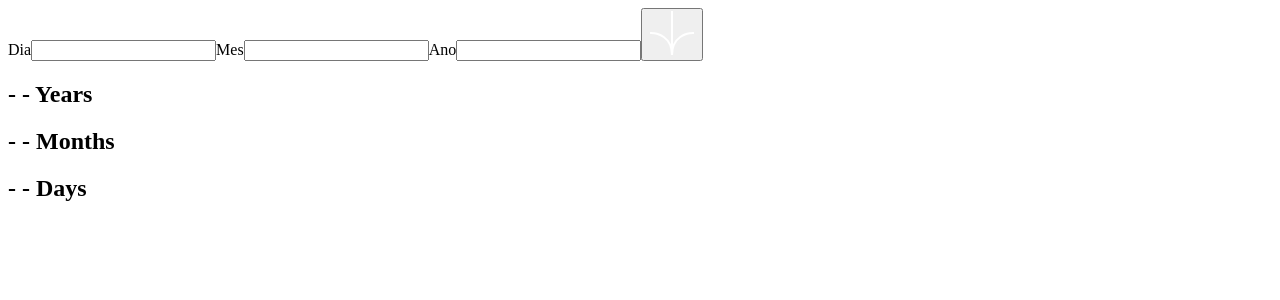
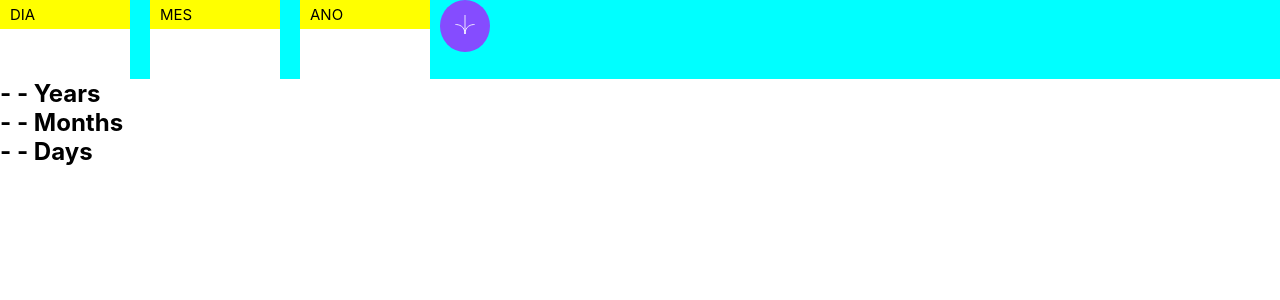
Before and after one commit to vitorhub/age-calculator-app, a Next.js app: page / in a window 1280 px wide. Shown: the top 300 px of the page. Built offline with nearby package versions, Linux system fonts and the light colour scheme.

Commit message:
Styling input fields

```diff
--- a/src/app/functions/validateDate.ts
+++ b/src/app/functions/validateDate.ts
@@ -14,18 +14,18 @@ export default function valDate(dateString: string) {
     var ano = parseInt(parts[2], 10);
 
     if (ano < 1923 || ano > 2023 || isNaN(ano)) {
-        array[2] = "Max 100 ou invalido";
+        array[2] = "Invalid year";
     } else {
         array[2] = "OK";
     }
 
     if (mes < 1 || mes > 12 || isNaN(mes)) {
-        array[1] = "L24 mes invalido"
+        array[1] = "Invalid month"
     } else {
         array[1] = "OK"
     }
     if (dia < 1 || isNaN(dia)) {
-        array[0] = "L27 dia invalido"
+        array[0] = "Dia invalido"
     } else {
         switch (mes) {
             case 1: case 3: case 5: case 7:
@@ -34,18 +34,18 @@ export default function valDate(dateString: string) {
                     resposta = "Data válida mes com 31 dias";
                     array[0] = "OK";
                 } else {
-                    resposta = "L:36 Max day 31";
-                    array[0] = "L:37 Max day 31";
+                    resposta = "Max day 31";
+                    array[0] = "Max day 31";
                 }
                 break;
             case 4: case 6:
             case 9: case 11:
                 if (dia <= 30) {
-                    resposta = "L:30 Data válida";
+                    resposta = "Data válida";
                     array[0] = "OK";
                 } else {
-                    resposta = "L:43 Max day 30";
-                    array[0] = "L:44 Max day 30";
+                    resposta = "Max day 30";
+                    array[0] = "Max day 30";
                 }
                 break;
             case 2:
@@ -54,8 +54,8 @@ export default function valDate(dateString: string) {
                         resposta = "Data válida é bisexto";
                         array[0] = "OK";
                     } else {
-                        resposta = "L:52 Max day 29";
-                        array[0] = "L:53 Max day 29";
+                        resposta = "Max day 29";
+                        array[0] = "Max day 29";
                     }
                 }
                 else {
@@ -63,8 +63,8 @@ export default function valDate(dateString: string) {
                         resposta = "Data válida ano comum";
                         array[0] = "OK";
                     } else {
-                        resposta = "L:59 Max day 28";
-                        array[0] = "L:60 Max day 28";
+                        resposta = "Max day 28";
+                        array[0] = "Max day 28";
                     }
                 }
         }
--- a/src/app/globals.css
+++ b/src/app/globals.css
@@ -1,3 +1,29 @@
-*{
+* {
+    margin: 0;
+    padding: 0;
+    border: 0;
+    text-decoration: none;
+    box-sizing: border-box;
+    font-family: 'Inter', sans-serif;
+  }
 
-}
+  ul,
+  ol,
+  li {
+    list-style: none;
+    list-style-type: none;
+  }
+
+  a {
+    text-decoration: none;
+  }
+
+  html {
+    scroll-behavior: smooth;
+  }
+
+  body {
+    width: 100%;
+  }
+
+  /* fim modelo reset */
--- a/src/app/page.module.css
+++ b/src/app/page.module.css
@@ -1,7 +1,55 @@
+#mainForm{
+  display: flex;
+  background-color: aqua;
+  gap: 10px;
+}
+#mainForm div label{
+  padding: 5px 10px;
+  text-transform: uppercase;
+  font-size: 15px;
+}
+.campos{
+  display: flex;
+  gap: 20px;
+}
+.campos div{
+  display: flex;
+  flex-direction: column;
+  background-color: yellow;
+}
+.campos div input{
+  height: 50px;
+  width: 130px;
+  padding: 5px 10px;
+  outline: none;
+  font-size: 30px;
+  font-weight: bolder;
+  color: #909394;
+}
+
+.campos div div{
+  padding: 5px 10px;
+  font-size: 15px;
+  color: #FF5757;
+}
+.campos div input[type=number]::-webkit-inner-spin-button {
+    -webkit-appearance: none;
+
+}
+.campos div input[type=number] {
+   -moz-appearance: textfield;
+   appearance: textfield;
+}
+
+
 .arrow{
-  color: red;
-  fill: red;
+  background-color: #854CFF;
+  border: none;
+  width: 20px;
 }
 .botao{
-  background-color: red;
+  background-color: #854CFF;
+  padding: 15px;
+  border-radius: 50%;
+  align-self: flex-start;
 }
--- a/src/app/page.tsx
+++ b/src/app/page.tsx
@@ -1,29 +1,28 @@
 "use client"
-import Image from 'next/image'
-import arrow from '/icon-arrow.svg'
-import './page.module.css'
+import './globals.css'
+import styles from './page.module.css'
 import React, { useState } from 'react';
 import { Formik, Form, Field, ErrorMessage } from 'formik';
 import valDate from './functions/validateDate';
 
 export default function Home() {
-  const [anos , setAnos ] = useState<string | number>("- -");
-  const [meses , setMeses ] = useState<string | number>("- -");
-  const [dias , setDias ] = useState<string | number>("- -");
-  const [d, setD] = useState<number| string>(0)
-  const [m, setM] = useState<number| string>(0)
-  const [a, setA] = useState<number| string>(0)
+  const [anos, setAnos] = useState<string | number>("- -");
+  const [meses, setMeses] = useState<string | number>("- -");
+  const [dias, setDias] = useState<string | number>("- -");
+  const [d, setD] = useState<number | string>(0)
+  const [m, setM] = useState<number | string>(0)
+  const [a, setA] = useState<number | string>(0)
 
-  function exibeResult(dia:any, mes:any, ano:any){
+  function exibeResult(dia: any, mes: any, ano: any) {
     const hoje = new Date();
     const antesYear = ano;
     const currentYear = hoje.getFullYear();
     const today = hoje.getDate();
     const antesMonth = mes // 08
-    const currentMonth = hoje.getMonth()+1
+    const currentMonth = hoje.getMonth() + 1
 
-    let calcmes = +(currentMonth+(12*currentYear))-(antesMonth+(12*antesYear));
-    let anos =  Math.trunc( calcmes / 12 )
+    let calcmes = +(currentMonth + (12 * currentYear)) - (antesMonth + (12 * antesYear));
+    let anos = Math.trunc(calcmes / 12)
     let meses = calcmes - (anos * 12)
     let dias = today
     setAnos(anos)
@@ -31,7 +30,7 @@ export default function Home() {
     setDias(dias)
   }
 
-  function executa(e: any){
+  function executa(e: any) {
     e.preventDefault();
     exibeResult(d, m, a);
   }
@@ -39,47 +38,53 @@ export default function Home() {
   return (
     <>
       <Formik
-        initialValues={{ dia: '', mes: '', ano: '', date: "30/09/1900" }}
+        initialValues={{ dia: '', mes: '', ano: '' }}
         validate={values => {
           const junta = { concat: `${values.dia}/${values.mes}/${values.ano}` };
           const resultado = valDate(junta.concat)
-          /* { exibeResult(values.dia, values.mes, values.ano) } */
           setD(values.dia);
           setM(values.mes);
           setA(values.ano);
-          const errors = { dia: ``, mes: ``, ano: `` };
-          if (resultado[0] != "OK") { errors.dia = resultado[0]; }
-          if (resultado[1] != "OK") { errors.mes = resultado[1]; }
-          if (resultado[2] != "OK") { errors.ano = resultado[2]; }
+          const errors = { dia: "", mes: "", ano: "" };
+          if (resultado[0] !== "OK") { errors.dia = resultado[0]; }
+          if (resultado[1] !== "OK") { errors.mes = resultado[1]; }
+          if (resultado[2] !== "OK") { errors.ano = resultado[2]; }
           return errors;
         }}
+        onSubmit={(values) => {
+          console.log("Não funciona")
+        }}
 
-        onSubmit={(values)=>{
-          /* aqui supostamente eu pegaria os valores de values */
-        }}
       >
         {
           () => (
             <>
-              <Form onSubmit={ (e)=> {executa(e)} } >
+              <Form onSubmit={(e) => { executa(e) }} id={styles.mainForm} >
+                <div className={styles.campos}>
+                  <div className={styles.day}>
                     <label htmlFor="dia">Dia</label>
                     <Field type="number" name="dia" />
-                <ErrorMessage name="dia" component="div" />
+                    <ErrorMessage name="dia" component="div" className={styles.erro} />
+                  </div>
+                  <div className={styles.month}>
                     <label htmlFor="mes">Mes</label>
                     <Field type="number" name="mes" />
-                <ErrorMessage name="mes" component="div" />
+                    <ErrorMessage name="mes" component="div" className={styles.erro} />
+                  </div>
+                  <div className={styles.year}>
                     <label htmlFor="ano">Ano</label>
                     <Field type="number" name="ano" />
-                <ErrorMessage name="ano" component="div" />
-                <button type="submit" className='botao'>
-                  <img className='arrow' src="/icon-arrow.svg" alt="arrow" />
+                    <ErrorMessage name="ano" component="div" className={styles.erro} />
+                  </div>
+                </div>
+                <button type="submit" className={styles.botao}>
+                  <img className={styles.arrow} src="/icon-arrow.svg" alt="arrow" />
                 </button>
               </Form>
             </>
           )
         }
       </Formik>
-
       <h2>{anos} Years</h2>
       <h2>{meses} Months</h2>
       <h2>{dias} Days </h2>
```
Also changed, not shown: src/app/assets/images/icon-arrow.svg (deleted). Lines whose indentation alone changed are shown as unchanged.
